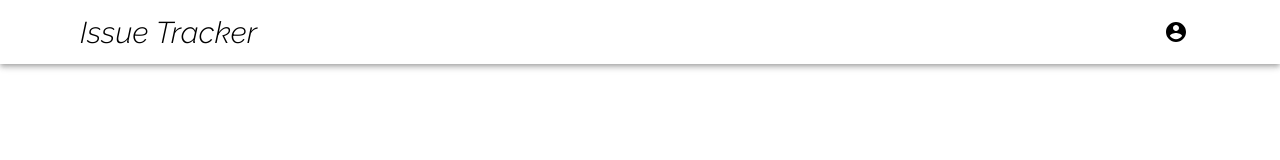
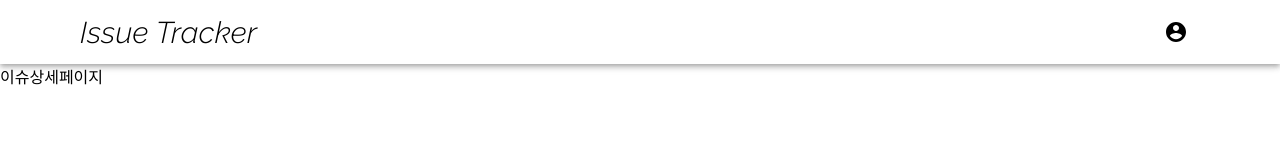
Before and after one commit to codesquad-members-2021/issue-tracker, a React (Create React App) app in the folder frontend/: page /detail in a window 1280 px wide. Shown: the top 160 px of the page. Built offline with nearby package versions, Linux system fonts and the light colour scheme.

Commit message:
feat: (#70)디테일페이지 마크업 설정

```diff
--- a/frontend/src/App.js
+++ b/frontend/src/App.js
@@ -3,13 +3,11 @@ import './App.css';
 import { BrowserRouter as Router, Switch, Route } from 'react-router-dom';
 import Header from './components/header/Header';
 import LoginPage from 'page/loginPage/LoginPage';
-// import MainPage from './page/mainPage/MainPage';
-// import CreateIssuePage from 'page/createIssuePage/CreateIssuePage';
-
 function App() {
 
   const MainPage = lazy(()=>import('./page/mainPage/MainPage'))
   const CreateIssuePage = lazy(()=>import('./page/createIssuePage/CreateIssuePage'))
+  const DetailIssuePage = lazy(()=>import('./page/detailIssuePage/DetailIssuePage'))
   const isLogin = true;
   return (
     <div className='App'>
@@ -21,6 +19,7 @@ function App() {
             <Route path='/' component={LoginPage} exact />
             <Route path='/main' component={MainPage} />
             <Route path='/create' component={CreateIssuePage} />
+            <Route path='/detail' component={DetailIssuePage} />
           </Switch>
         </Suspense>
       </Router>
--- a/frontend/src/page/createIssuePage/CreateIssuePage.tsx
+++ b/frontend/src/page/createIssuePage/CreateIssuePage.tsx
@@ -9,6 +9,7 @@ import PrimaryButton from 'components/atom/PrimaryButton';
 import { createIssue } from 'store/issueInfoStore'
 import { useRecoilValue, useSetRecoilState } from 'recoil'
 import { resetSelectedTab } from 'store/issueInfoStore';
+import { Link } from 'react-router-dom'
 
 export default function CreateIssuePage(): ReactElement {
   const sample = {
@@ -29,7 +30,9 @@ export default function CreateIssuePage(): ReactElement {
     }
     else{
       const isSuccess = await fetchData(sample)
-      if(isSuccess===200) history.push('/main')
+      const createdIssueID = isSuccess?.issueId
+
+      // history.push('/main') 아이디 받아서 이슈 상세 페이지로 바로 이동.
     }
   }
 
--- /dev/null
+++ b/frontend/src/page/detailIssuePage/DetailIssuePage.tsx
@@ -0,0 +1,4 @@
+export default function DetailIssuePage(){
+
+  return <div>이슈상세페이지</div>
+}
```
